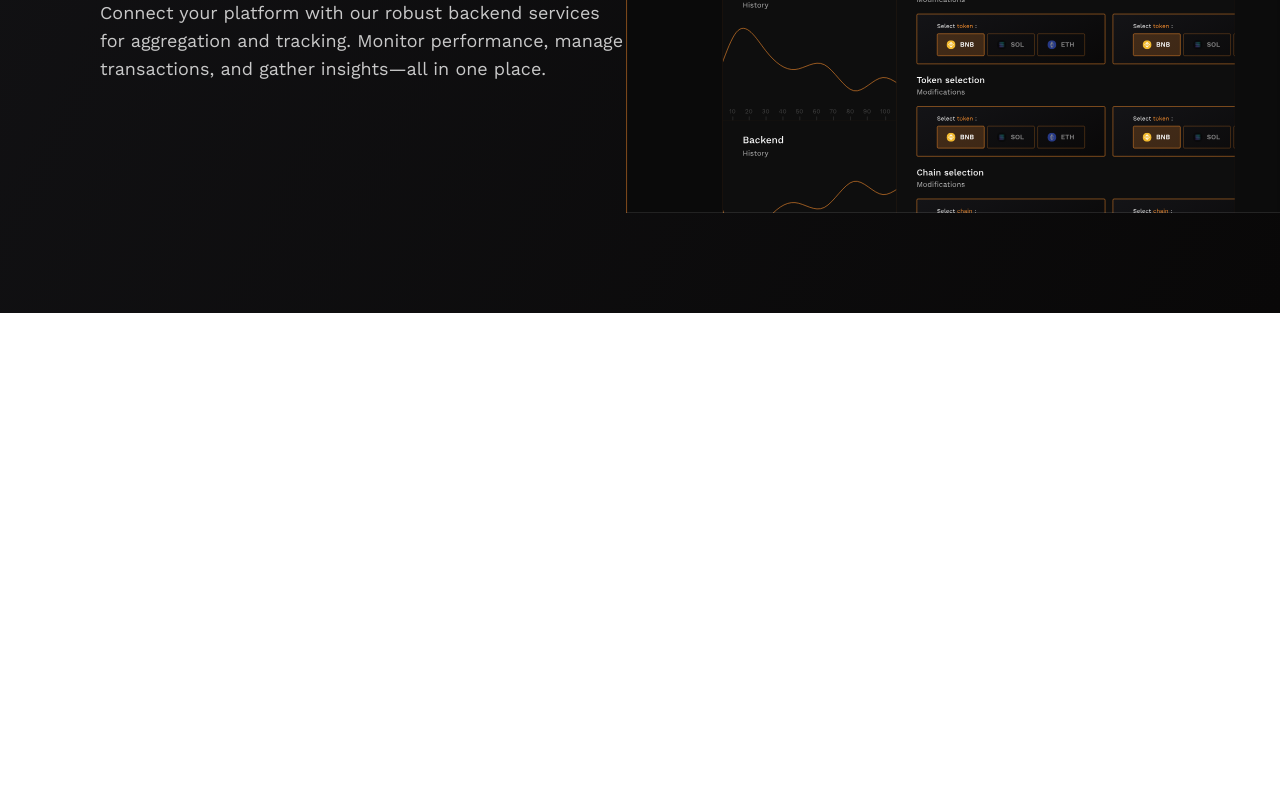
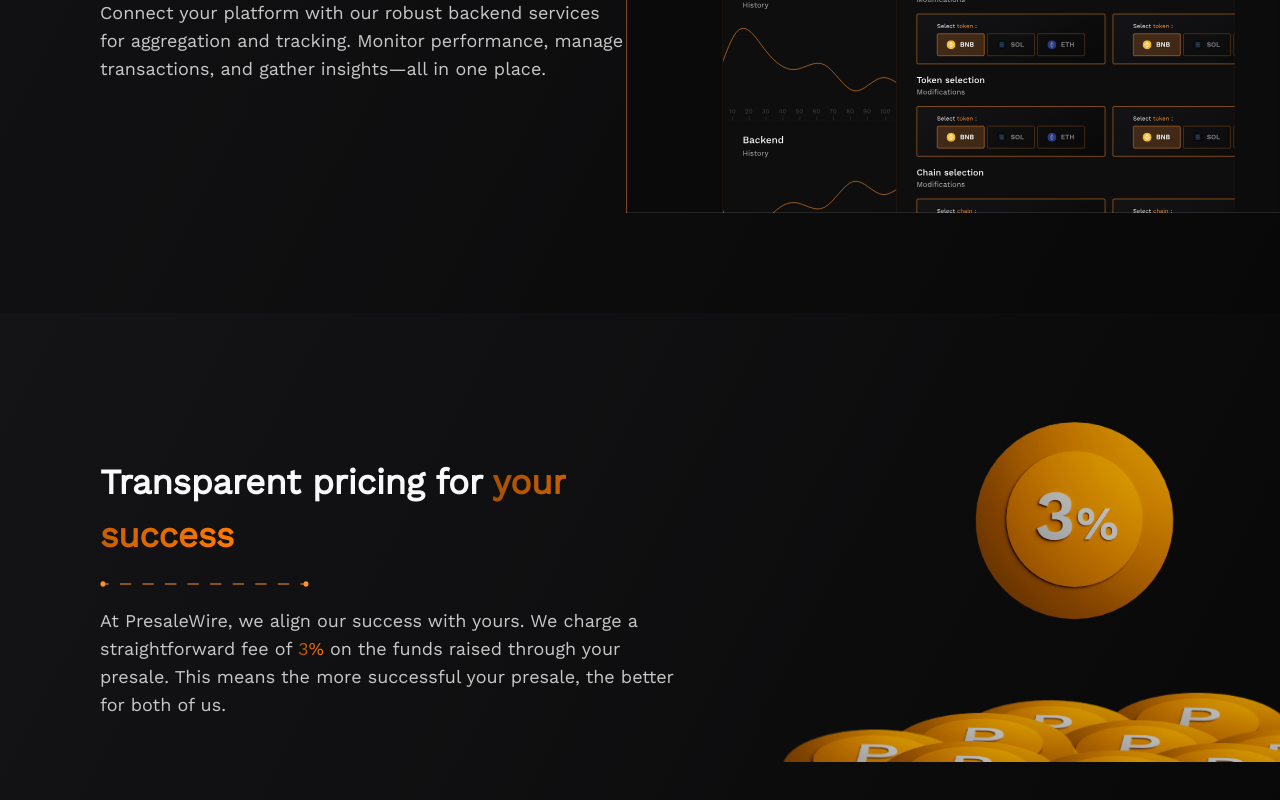
Before and after one commit to MozhganShafiee/PresaleWire, a React (Create React App) app: page / in a window 1280 px wide. Shown: the part 2240-3040 px from the top of the page. Before the commit the page ends 2553 px from the top, so only its background shows below. Built offline with nearby package versions, Linux system fonts and the light colour scheme.

Commit message:
create third section

```diff
--- a/src/App.js
+++ b/src/App.js
@@ -97,7 +97,7 @@
 
             <div className="flex justify-between items-center">
               <img src="/Asset_22_HowitWorks.svg" />
-              <div className="w-[564px] flex flex-col text-right ">
+              <div className="w-[564px] flex flex-col text-right">
                 <h3 className="text-3xl text-transparent bg-clip-text bg-[linear-gradient(90deg,_#A85000_0%,_#FF7A00_100%)] leading-normal font-medium tracking-[-0.3px]">
                   Integrate Blockchain Contracts
                 </h3>
@@ -123,6 +123,39 @@
               <img src="/Asset_3_HowitWorks.svg" className="mr-[-100px]" />
             </div>
           </div>
+
+          <div className="mx-auto p-[100px] bg-[linear-gradient(117deg,_#141417_0%,_#141417_0.01%,_#090808_100%)]">
+            <div className="flex justify-between items-center">
+              <div className="w-[643px] flex flex-col text-left gap-5">
+                <h3 className=" text-[35px] leading-normal font-semibold tracking-[-0.35px] text-[#F9F9F9]">
+                  Transparent pricing for{" "}
+                  <span
+                    className=" text-transparent bg-clip-text bg-[linear-gradient(90deg,_#A85000_0%,_#FF7A00_100%)]
+                   underline decoration-[linear-gradient(90deg,_#A85000_0%,_#FF7A00_100%)] "
+                  >
+                    your success
+                  </span>
+                </h3>
+                <img src="/Orange_Line.svg" className=" w-[209px]" />
+                <p className="text-lg leading-7 text-[#f8f8f8cc] font-normal">
+                  At PresaleWire, we align our success with yours. We charge a
+                  straightforward fee of{" "}
+                  <span
+                    className=" text-transparent bg-clip-text bg-[linear-gradient(90deg,_#A85000_0%,_#FF7A00_100%)]
+                   underline decoration-[linear-gradient(90deg,_#A85000_0%,_#FF7A00_100%)] "
+                  >
+                    3%
+                  </span>{" "}
+                  on the funds raised through your presale. This means the more
+                  successful your presale, the better for both of us.
+                </p>
+              </div>
+              <div className="w-[564px] flex flex-col items-end">
+                <img src="/fonts/Coin.svg" className="w-[214px] h-[214px]" />
+                <img src="/fonts/Coins.svg" className="mr-[-100px]" />
+              </div>
+            </div>
+          </div>
         </div>
       </div>
     </div>
```
